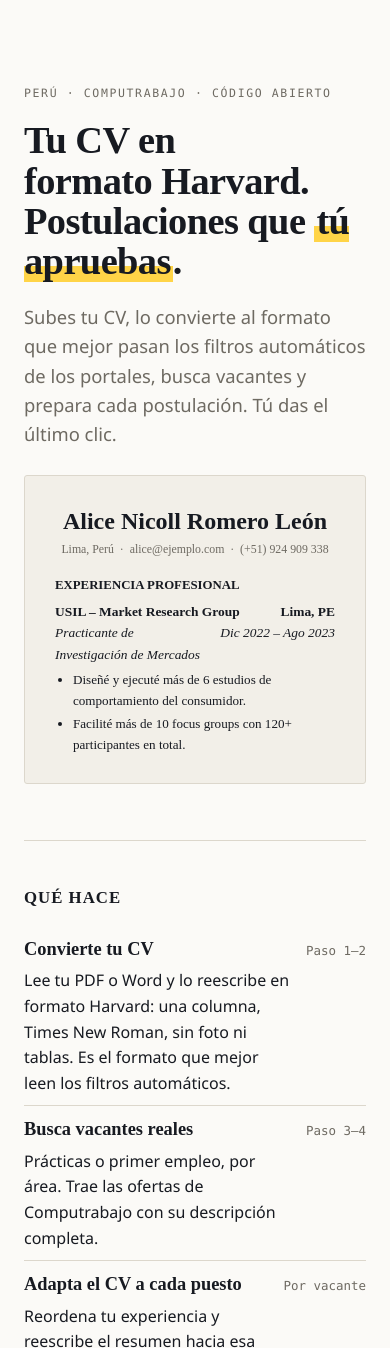
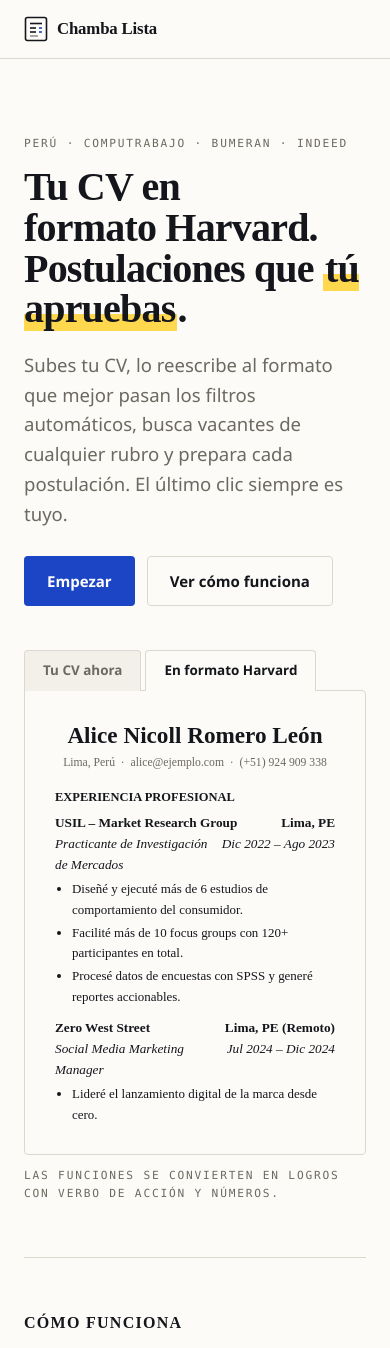
Before and after one commit to aliceromer8-hue/chambalista, a plain HTML site: page docs/index.html in a window 390 px wide. Shown: the top 1348 px of the page. Drawn offline with Linux system fonts and the light colour scheme.

Commit message:
Landing: demo interactiva antes/después, logo propio y navegación
- Espécimen del CV en Times New Roman con la tabulación derecha real,
  en pestañas que contrastan el CV crudo con el resultado.
- Logo SVG: una hoja de CV donde las líneas de la derecha (lugar y
  fechas) van en el color de acento, que es lo que define el formato.
- Barra fija con navegación, oculta en móvil.
- Sin dependencias externas: carga instantánea, tema claro y oscuro,
  respeta prefers-reduced-motion y navegable por teclado.

Co-Authored-By: Claude Opus 5 <noreply@anthropic.com>

```diff
--- a/docs/index.html
+++ b/docs/index.html
@@ -7,208 +7,317 @@
 <title>Chamba Lista — tu CV en formato Harvard, y postulaciones que tú apruebas</title>
 <style>
   :root {
-    --papel: #FBFAF7;
-    --papel-2: #F2EFE8;
-    --tinta: #171A21;
-    --lapiz: #6E6A62;
-    --pluma: #1F4FD8;
-    --marcador: #FFD447;
-    --linea: #DCD7CC;
+    --papel: #FCFBF8;
+    --papel-2: #F3F0E9;
+    --papel-3: #E9E5DB;
+    --tinta: #14161C;
+    --lapiz: #6C6960;
+    --pluma: #1B45C4;
+    --pluma-suave: #E4E9FA;
+    --marcador: #FFD84D;
+    --linea: #DDD8CD;
+    --verde: #1E7A4C;
 
     --serif: "Times New Roman", Times, serif;
     --sans: ui-sans-serif, "Segoe UI", system-ui, -apple-system, Roboto, Helvetica, Arial, sans-serif;
-    --mono: ui-monospace, "Cascadia Mono", "Consolas", monospace;
+    --mono: ui-monospace, "Cascadia Mono", Consolas, monospace;
+
+    --r: 4px;
   }
   @media (prefers-color-scheme: dark) {
     :root {
-      --papel: #14161B;
-      --papel-2: #1C1F26;
-      --tinta: #ECE8E0;
-      --lapiz: #9C978D;
-      --pluma: #7FA0FF;
-      --marcador: #FFD447;
-      --linea: #2C313B;
+      --papel: #101217; --papel-2: #171A21; --papel-3: #1F232C;
+      --tinta: #EEEAE1; --lapiz: #9B968C; --pluma: #8AA6FF;
+      --pluma-suave: #1B2440; --linea: #282D37; --verde: #5CC98D;
     }
   }
   :root[data-theme="dark"] {
-    --papel: #14161B; --papel-2: #1C1F26; --tinta: #ECE8E0;
-    --lapiz: #9C978D; --pluma: #7FA0FF; --linea: #2C313B;
+    --papel: #101217; --papel-2: #171A21; --papel-3: #1F232C;
+    --tinta: #EEEAE1; --lapiz: #9B968C; --pluma: #8AA6FF;
+    --pluma-suave: #1B2440; --linea: #282D37; --verde: #5CC98D;
   }
   :root[data-theme="light"] {
-    --papel: #FBFAF7; --papel-2: #F2EFE8; --tinta: #171A21;
-    --lapiz: #6E6A62; --pluma: #1F4FD8; --linea: #DCD7CC;
+    --papel: #FCFBF8; --papel-2: #F3F0E9; --papel-3: #E9E5DB;
+    --tinta: #14161C; --lapiz: #6C6960; --pluma: #1B45C4;
+    --pluma-suave: #E4E9FA; --linea: #DDD8CD; --verde: #1E7A4C;
   }
 
+  * { box-sizing: border-box; }
   body {
-    margin: 0;
-    background: var(--papel);
-    color: var(--tinta);
-    font-family: var(--sans);
-    font-size: 16px;
-    line-height: 1.6;
+    margin: 0; background: var(--papel); color: var(--tinta);
+    font-family: var(--sans); font-size: 16px; line-height: 1.6;
     -webkit-font-smoothing: antialiased;
   }
-  .hoja { max-width: 720px; margin: 0 auto; padding: 0 24px; }
+  .hoja { max-width: 760px; margin: 0 auto; padding: 0 24px; }
+  .ancho { max-width: 1080px; margin: 0 auto; padding: 0 24px; }
 
-  /* ---- La página se tipografía como el documento que produce ---- */
-  h1, h2, h3 { font-family: var(--serif); font-weight: 700; text-wrap: balance; margin: 0; }
-  h1 { font-size: clamp(2.4rem, 6vw, 3.6rem); line-height: 1.05; letter-spacing: -.015em; }
-  h2 { font-size: 1.05rem; text-transform: uppercase; letter-spacing: .06em; margin-bottom: 14px; }
-  h3 { font-size: 1.15rem; margin-bottom: 4px; }
+  h1, h2, h3, .logo-texto { font-family: var(--serif); font-weight: 700; text-wrap: balance; margin: 0; }
+  h1 { font-size: clamp(2.5rem, 6.5vw, 4rem); line-height: 1.02; letter-spacing: -.02em; }
+  h2 { font-size: 1rem; text-transform: uppercase; letter-spacing: .08em; margin-bottom: 18px; }
+  h3 { font-size: 1.1rem; margin-bottom: 3px; }
   p { margin: 0 0 14px; }
-  a { color: var(--pluma); }
+  a { color: var(--pluma); text-underline-offset: 3px; }
+
+  /* ---------- marca ---------- */
+  .barra {
+    position: sticky; top: 0; z-index: 20;
+    background: color-mix(in srgb, var(--papel) 88%, transparent);
+    backdrop-filter: blur(8px);
+    border-bottom: 1px solid var(--linea);
+  }
+  .barra .ancho { display: flex; align-items: center; gap: 12px; height: 58px; }
+  .logo { display: flex; align-items: center; gap: 9px; text-decoration: none; color: var(--tinta); }
+  .logo-texto { font-size: 1.05rem; letter-spacing: -.01em; }
+  .barra nav { margin-left: auto; display: flex; gap: 20px; font-size: .88rem; }
+  .barra nav a { color: var(--lapiz); text-decoration: none; }
+  .barra nav a:hover { color: var(--pluma); }
+  @media (max-width: 620px) { .barra nav { display: none; } }
 
   .eyebrow {
-    font-family: var(--mono); font-size: .72rem; text-transform: uppercase;
-    letter-spacing: .14em; color: var(--lapiz); margin-bottom: 18px;
+    font-family: var(--mono); font-size: .7rem; text-transform: uppercase;
+    letter-spacing: .16em; color: var(--lapiz);
   }
 
-  header { padding: 84px 0 56px; }
-  header .bajada { font-size: 1.15rem; color: var(--lapiz); max-width: 46ch; margin-top: 20px; }
+  header { padding: 76px 0 40px; }
+  header .bajada { font-size: 1.16rem; color: var(--lapiz); max-width: 48ch; margin-top: 20px; }
+  .acciones-hero { display: flex; flex-wrap: wrap; gap: 12px; margin-top: 28px; }
+  .boton {
+    display: inline-block; padding: 12px 22px; border-radius: var(--r);
+    font-weight: 600; font-size: .94rem; text-decoration: none; border: 1px solid transparent;
+  }
+  .boton.principal { background: var(--pluma); color: #fff; }
+  .boton.secundario { border-color: var(--linea); color: var(--tinta); }
+  .boton:hover { transform: translateY(-1px); }
+  @media (prefers-reduced-motion: reduce) { .boton:hover { transform: none; } }
 
-  /* ---- El encabezado de dos columnas del CV, como elemento estructural ---- */
-  .fila {
-    display: flex; align-items: baseline; gap: 12px;
-    padding: 9px 0; border-bottom: 1px solid var(--linea);
+  /* ---------- demo interactiva: antes / después ---------- */
+  .demo { margin: 44px 0 0; }
+  .demo-tabs { display: flex; gap: 4px; margin-bottom: -1px; }
+  .demo-tab {
+    font: inherit; font-size: .84rem; font-weight: 600; cursor: pointer;
+    background: var(--papel-2); color: var(--lapiz);
+    border: 1px solid var(--linea); border-bottom: none;
+    padding: 9px 18px; border-radius: var(--r) var(--r) 0 0;
   }
-  .fila .izq { flex: 1; min-width: 0; }
-  .fila .der {
-    font-family: var(--mono); font-size: .78rem; color: var(--lapiz);
+  .demo-tab[aria-selected="true"] { background: var(--papel); color: var(--tinta); }
+  .demo-panel {
+    border: 1px solid var(--linea); border-radius: 0 var(--r) var(--r) var(--r);
+    background: var(--papel); padding: 26px 30px; min-height: 300px;
+  }
+  .antes {
+    font-family: var(--sans); font-size: .82rem; color: var(--lapiz);
+    white-space: pre-wrap; line-height: 1.5;
+  }
+
+  /* El CV: Times New Roman de verdad, con la tabulación derecha */
+  .cv { font-family: var(--serif); }
+  .cv .nombre { text-align: center; font-size: 1.45rem; font-weight: 700; }
+  .cv .contacto { text-align: center; font-size: .73rem; color: var(--lapiz); margin-bottom: 15px; }
+  .cv .seccion { font-size: .78rem; font-weight: 700; text-transform: uppercase; margin: 13px 0 4px; }
+  .cv .fila { display: flex; justify-content: space-between; gap: 14px; font-size: .83rem; }
+  .cv .fila .der { white-space: nowrap; }
+  .cv ul { margin: 4px 0 0 17px; padding: 0; font-size: .81rem; }
+  .cv li { margin: 2px 0; }
+  .cv .neg { font-weight: 700; }
+  .cv .cur { font-style: italic; }
+
+  /* ---------- estructura ---------- */
+  section { padding: 52px 0; border-top: 1px solid var(--linea); }
+  .fila-lista { display: flex; align-items: baseline; gap: 14px; padding: 11px 0; border-bottom: 1px solid var(--linea); }
+  .fila-lista:last-child { border-bottom: none; }
+  .fila-lista .izq { flex: 1; min-width: 0; }
+  .fila-lista .der {
+    font-family: var(--mono); font-size: .74rem; color: var(--lapiz);
     text-align: right; white-space: nowrap; font-variant-numeric: tabular-nums;
   }
-  .fila:last-child { border-bottom: none; }
+  .estado-ok .der { color: var(--verde); }
 
-  section { padding: 44px 0; border-top: 1px solid var(--linea); }
+  .marca-txt { background: linear-gradient(transparent 62%, var(--marcador) 62%); padding: 0 2px; }
+  @media (prefers-color-scheme: dark) { .marca-txt { background: linear-gradient(transparent 62%, rgba(255,216,77,.3) 62%); } }
+  :root[data-theme="dark"] .marca-txt { background: linear-gradient(transparent 62%, rgba(255,216,77,.3) 62%); }
+  :root[data-theme="light"] .marca-txt { background: linear-gradient(transparent 62%, var(--marcador) 62%); }
 
-  /* ---- Espécimen del CV: Times New Roman de verdad ---- */
-  .especimen {
-    font-family: var(--serif); background: var(--papel-2);
-    border: 1px solid var(--linea); border-radius: 3px;
-    padding: 26px 30px; margin: 26px 0 0;
-  }
-  .especimen .nombre { text-align: center; font-size: 1.5rem; font-weight: 700; }
-  .especimen .contacto { text-align: center; font-size: .74rem; color: var(--lapiz); margin-bottom: 16px; }
-  .especimen .seccion { font-size: .8rem; font-weight: 700; text-transform: uppercase; margin: 14px 0 5px; }
-  .especimen .entrada { display: flex; justify-content: space-between; gap: 14px; font-size: .84rem; }
-  .especimen .entrada .der { white-space: nowrap; }
-  .especimen ul { margin: 4px 0 0 18px; padding: 0; font-size: .82rem; }
-  .especimen li { margin: 2px 0; }
-  .especimen .neg { font-weight: 700; }
-  .especimen .cur { font-style: italic; }
+  .no-hace { list-style: none; padding: 0; margin: 0; }
+  .no-hace li { padding: 13px 0; border-bottom: 1px solid var(--linea); }
+  .no-hace li:last-child { border-bottom: none; }
+  .no-hace strong { display: block; }
 
-  .marca { background: linear-gradient(transparent 62%, var(--marcador) 62%); padding: 0 2px; }
-  :root[data-theme="dark"] .marca, :root:not([data-theme]) .marca { color: inherit; }
-  @media (prefers-color-scheme: dark) { .marca { background: linear-gradient(transparent 62%, rgba(255,212,71,.32) 62%); } }
-  :root[data-theme="dark"] .marca { background: linear-gradient(transparent 62%, rgba(255,212,71,.32) 62%); }
-  :root[data-theme="light"] .marca { background: linear-gradient(transparent 62%, var(--marcador) 62%); }
-
-  .aviso {
-    border-left: 3px solid var(--pluma); background: var(--papel-2);
-    padding: 18px 20px; margin: 22px 0; border-radius: 0 3px 3px 0;
-  }
+  .aviso { border-left: 3px solid var(--pluma); background: var(--pluma-suave); padding: 16px 20px; margin: 20px 0; border-radius: 0 var(--r) var(--r) 0; }
   .aviso p:last-child { margin-bottom: 0; }
 
-  code, pre { font-family: var(--mono); font-size: .82rem; }
-  pre {
-    background: var(--papel-2); border: 1px solid var(--linea);
-    padding: 14px 16px; border-radius: 3px; overflow-x: auto; margin: 0 0 12px;
-  }
+  code, pre { font-family: var(--mono); font-size: .81rem; }
+  pre { background: var(--papel-2); border: 1px solid var(--linea); padding: 15px 17px; border-radius: var(--r); overflow-x: auto; margin: 0 0 12px; }
 
-  .no-hace li { margin-bottom: 8px; }
-  .no-hace { list-style: none; padding: 0; }
-  .no-hace li::before { content: "—"; color: var(--pluma); margin-right: 10px; }
-
-  footer { padding: 40px 0 70px; color: var(--lapiz); font-size: .84rem; border-top: 1px solid var(--linea); }
+  footer { padding: 40px 0 72px; color: var(--lapiz); font-size: .84rem; border-top: 1px solid var(--linea); }
 
   @media (prefers-reduced-motion: no-preference) {
-    .revelar { animation: subir .5s cubic-bezier(.2,.6,.3,1) both; }
-    .revelar:nth-child(2) { animation-delay: .06s; }
-    .revelar:nth-child(3) { animation-delay: .12s; }
-    @keyframes subir { from { opacity: 0; transform: translateY(10px); } to { opacity: 1; transform: none; } }
+    .revelar { animation: subir .55s cubic-bezier(.2,.6,.3,1) both; }
+    .revelar:nth-child(2) { animation-delay: .05s; }
+    .revelar:nth-child(3) { animation-delay: .1s; }
+    .revelar:nth-child(4) { animation-delay: .15s; }
+    @keyframes subir { from { opacity: 0; transform: translateY(12px); } to { opacity: 1; transform: none; } }
   }
-  a:focus-visible, button:focus-visible { outline: 2px solid var(--pluma); outline-offset: 3px; }
+  a:focus-visible, button:focus-visible { outline: 2px solid var(--pluma); outline-offset: 3px; border-radius: 2px; }
 </style>
 </head>
 <body>
-<div class="hoja">
+<div class="barra">
+  <div class="ancho">
+    <a class="logo" href="#inicio" aria-label="Chamba Lista, inicio">
+      <!-- Logo: una hoja de CV con la tabulación derecha que define el formato -->
+      <svg width="24" height="26" viewBox="0 0 24 26" fill="none" aria-hidden="true">
+        <rect x="1.5" y="1.5" width="21" height="23" rx="2" stroke="currentColor" stroke-width="1.6"/>
+        <line x1="6" y1="7.5" x2="18" y2="7.5" stroke="currentColor" stroke-width="1.6"/>
+        <line x1="6" y1="12" x2="12" y2="12" stroke="currentColor" stroke-width="1.6"/>
+        <line x1="15" y1="12" x2="18" y2="12" stroke="var(--pluma)" stroke-width="1.6"/>
+        <line x1="6" y1="16" x2="12" y2="16" stroke="currentColor" stroke-width="1.6"/>
+        <line x1="15" y1="16" x2="18" y2="16" stroke="var(--pluma)" stroke-width="1.6"/>
+        <line x1="6" y1="20" x2="14" y2="20" stroke="currentColor" stroke-width="1.6" opacity=".45"/>
+      </svg>
+      <span class="logo-texto">Chamba Lista</span>
+    </a>
+    <nav>
+      <a href="#como">Cómo funciona</a>
+      <a href="#limites">Qué no hace</a>
+      <a href="#instalar">Instalar</a>
+    </nav>
+  </div>
+</div>
+
+<div class="hoja" id="inicio">
 
   <header>
-    <p class="eyebrow revelar">Perú · Computrabajo · Código abierto</p>
-    <h1 class="revelar">Tu CV en formato Harvard.<br>Postulaciones que <span class="marca">tú apruebas</span>.</h1>
-    <p class="bajada revelar">Subes tu CV, lo convierte al formato que mejor pasan los filtros automáticos de los portales, busca vacantes y prepara cada postulación. Tú das el último clic.</p>
+    <p class="eyebrow revelar">Perú · Computrabajo · Bumeran · Indeed</p>
+    <h1 class="revelar">Tu CV en formato Harvard.<br>Postulaciones que <span class="marca-txt">tú apruebas</span>.</h1>
+    <p class="bajada revelar">Subes tu CV, lo reescribe al formato que mejor pasan los filtros automáticos, busca vacantes de cualquier rubro y prepara cada postulación. El último clic siempre es tuyo.</p>
+    <div class="acciones-hero revelar">
+      <a class="boton principal" href="#instalar">Empezar</a>
+      <a class="boton secundario" href="#como">Ver cómo funciona</a>
+    </div>
 
-    <div class="especimen" aria-label="Ejemplo del CV generado">
+    <div class="demo">
+      <div class="demo-tabs" role="tablist" aria-label="Antes y después del CV">
+        <button class="demo-tab" role="tab" id="tab-antes" aria-controls="panel-antes" aria-selected="false">Tu CV ahora</button>
+        <button class="demo-tab" role="tab" id="tab-despues" aria-controls="panel-despues" aria-selected="true">En formato Harvard</button>
+      </div>
+
+      <div class="demo-panel" id="panel-antes" role="tabpanel" aria-labelledby="tab-antes" hidden>
+<div class="antes">ALICE ROMERO
+alice@ejemplo.com / 924909338 / Lima
+
+EXPERIENCIA
+USIL - Market Research Group, Practicante de Investigacion de Mercados, Dic 2022 - Ago 2023
+Funciones: apoyo en estudios de consumidor, focus groups, procesamiento de encuestas en SPSS.
+
+Zero West Street - Social Media Marketing Manager (freelance) - Jul 2024 a Dic 2024
+Funciones: manejo de redes, contenido, coordinacion.</div>
+      </div>
+
+      <div class="demo-panel cv" id="panel-despues" role="tabpanel" aria-labelledby="tab-despues">
         <div class="nombre">Alice Nicoll Romero León</div>
         <div class="contacto">Lima, Perú &nbsp;·&nbsp; alice@ejemplo.com &nbsp;·&nbsp; (+51) 924 909 338</div>
         <div class="seccion">Experiencia profesional</div>
-      <div class="entrada"><span class="neg">USIL – Market Research Group</span><span class="der neg">Lima, PE</span></div>
-      <div class="entrada"><span class="cur">Practicante de Investigación de Mercados</span><span class="der cur">Dic 2022 – Ago 2023</span></div>
+        <div class="fila"><span class="neg">USIL – Market Research Group</span><span class="der neg">Lima, PE</span></div>
+        <div class="fila"><span class="cur">Practicante de Investigación de Mercados</span><span class="der cur">Dic 2022 – Ago 2023</span></div>
         <ul>
           <li>Diseñé y ejecuté más de 6 estudios de comportamiento del consumidor.</li>
           <li>Facilité más de 10 focus groups con 120+ participantes en total.</li>
+          <li>Procesé datos de encuestas con SPSS y generé reportes accionables.</li>
+        </ul>
+        <div class="fila" style="margin-top:9px"><span class="neg">Zero West Street</span><span class="der neg">Lima, PE (Remoto)</span></div>
+        <div class="fila"><span class="cur">Social Media Marketing Manager</span><span class="der cur">Jul 2024 – Dic 2024</span></div>
+        <ul>
+          <li>Lideré el lanzamiento digital de la marca desde cero.</li>
         </ul>
       </div>
+    </div>
+    <p class="eyebrow" style="margin-top:12px">Las funciones se convierten en logros con verbo de acción y números.</p>
   </header>
 
-  <section>
-    <h2>Qué hace</h2>
-    <div class="fila">
-      <div class="izq"><h3>Convierte tu CV</h3>Lee tu PDF o Word y lo reescribe en formato Harvard: una columna, Times New Roman, sin foto ni tablas. Es el formato que mejor leen los filtros automáticos.</div>
-      <div class="der">Paso 1–2</div>
+  <section id="como">
+    <h2>Cómo funciona</h2>
+    <div class="fila-lista">
+      <div class="izq"><h3>Lee tu CV, venga como venga</h3>PDF o Word. Una IA lo entiende por contenido, no por formato, así que da igual cómo esté maquetado.</div>
+      <div class="der">Paso 1</div>
     </div>
-    <div class="fila">
-      <div class="izq"><h3>Busca vacantes reales</h3>Prácticas o primer empleo, por área. Trae las ofertas de Computrabajo con su descripción completa.</div>
-      <div class="der">Paso 3–4</div>
+    <div class="fila-lista">
+      <div class="izq"><h3>Lo reescribe en formato Harvard</h3>Una columna, Times New Roman, sin foto ni tablas. Lo ves en pantalla antes de descargarlo.</div>
+      <div class="der">Paso 2</div>
     </div>
-    <div class="fila">
-      <div class="izq"><h3>Adapta el CV a cada puesto</h3>Reordena tu experiencia y reescribe el resumen hacia esa vacante. Sin inventar nada: solo mueve y reformula lo que tu CV ya dice.</div>
-      <div class="der">Por vacante</div>
+    <div class="fila-lista">
+      <div class="izq"><h3>Buscas el puesto que quieras</h3>Escribes «enfermera», «cajero», «practicante de derecho» — cualquier rubro. Busca en tres portales a la vez y junta los resultados.</div>
+      <div class="der">Paso 3</div>
     </div>
-    <div class="fila">
-      <div class="izq"><h3>Redacta las preguntas del formulario</h3>«¿Qué carrera cursas y en qué ciclo?» se responde con una frase, no pegando tu CV. Lo que no está en tu CV, te lo pregunta.</div>
+    <div class="fila-lista">
+      <div class="izq"><h3>Adapta tu CV a cada vacante</h3>Reordena tu experiencia hacia ese puesto y reescribe el resumen. Sin inventar: solo mueve y reformula lo que ya tienes.</div>
+      <div class="der">Paso 4</div>
+    </div>
+    <div class="fila-lista">
+      <div class="izq"><h3>Llena el formulario y tú revisas</h3>Las preguntas del portal se responden desde tu CV. Ves todo antes de que se envíe nada.</div>
       <div class="der">Paso 5</div>
     </div>
   </section>
 
-  <section>
+  <section id="limites">
     <h2>Qué no hace, a propósito</h2>
     <ul class="no-hace">
-      <li><strong>No te pide tu contraseña.</strong> Tú inicias sesión en el portal, en tu propio navegador. La plataforma nunca ve tus credenciales.</li>
-      <li><strong>No acepta condiciones por ti.</strong> Si una vacante te pide confirmar que las prácticas son <em>ad honorem</em>, te muestra el aviso y decides tú. Ni siquiera en modo automático.</li>
-      <li><strong>No completa tu DNI.</strong> Ni tu dirección, ni tu fecha de nacimiento. Te avisa qué falta para que lo escribas tú.</li>
-      <li><strong>No inventa experiencia.</strong> Adaptar es reordenar lo que ya tienes. Si la vacante pide algo que no manejas, no lo menciona.</li>
+      <li><strong>No te pide tu contraseña.</strong> Tú inicias sesión en el portal, en tu propio navegador.</li>
+      <li><strong>No acepta condiciones por ti.</strong> Si una vacante te pide confirmar que las prácticas son <em>ad honorem</em>, decides tú. Ni siquiera en modo automático.</li>
+      <li><strong>No inventa experiencia.</strong> Si la vacante pide algo que no manejas, no lo menciona.</li>
+      <li><strong>No rellena datos que no le diste.</strong> Tu DNI se completa solo si tú lo guardaste antes; si no, te avisa.</li>
       <li><strong>No resuelve CAPTCHAs.</strong> Cuando aparece uno, te pasa el control.</li>
     </ul>
   </section>
 
-  <section>
+  <section id="instalar">
     <h2>Corre en tu computadora</h2>
-    <p>No es una web donde subes tu CV a un servidor ajeno. Se instala y corre en tu propia máquina: tu CV, tu sesión del portal y tu historial de postulaciones <span class="marca">nunca salen de ahí</span>.</p>
+    <p>No es una web donde subes tu CV a un servidor ajeno. Se instala y corre en tu máquina: tu CV, tu sesión del portal y tu historial <span class="marca-txt">nunca salen de ahí</span>.</p>
     <div class="aviso">
-      <p>Esa es también la razón técnica: para postular hace falta la sesión que tú abriste en tu navegador. Un servidor en la nube no la tiene, y pedírtela significaría pedirte la contraseña. Preferimos que corra en tu equipo.</p>
+      <p>Es también la razón técnica: para postular hace falta la sesión que tú abriste en tu navegador. Un servidor en la nube no la tiene, y pedírtela significaría pedirte la contraseña.</p>
     </div>
     <pre><code>git clone https://github.com/&lt;tu-usuario&gt;/chamba-lista
 cd chamba-lista
 pip install -r requirements.txt
 python app.py</code></pre>
-    <p style="color: var(--lapiz); font-size: .88rem;">Necesita Python 3.10 o superior. Para que redacte las respuestas hace falta un modelo: <a href="https://ollama.com">Ollama</a> en local (gratis y privado), o una clave gratuita de Gemini o Groq.</p>
+    <p class="eyebrow">Python 3.10+. Para que redacte las respuestas: Ollama en local (gratis y privado) o una clave gratuita de Gemini o Groq.</p>
   </section>
 
   <section>
     <h2>En qué punto está</h2>
-    <div class="fila"><div class="izq">CV a formato Harvard, con vista previa</div><div class="der">Funciona</div></div>
-    <div class="fila"><div class="izq">Búsqueda de vacantes en Computrabajo</div><div class="der">Funciona</div></div>
-    <div class="fila"><div class="izq">Respuestas redactadas desde tu CV</div><div class="der">Funciona</div></div>
-    <div class="fila"><div class="izq">Postulación con revisión, y en lote</div><div class="der">En pruebas</div></div>
-    <div class="fila"><div class="izq">Bumeran · Indeed · LinkedIn</div><div class="der">Pendiente</div></div>
-    <p style="margin-top: 20px; color: var(--lapiz); font-size: .9rem;">Es un proyecto en desarrollo, hecho para buscar prácticas en Perú. Los portales pueden cambiar su web y romper la automatización; cuando pasa, se arregla.</p>
+    <div class="fila-lista estado-ok"><div class="izq">CV a formato Harvard, con vista previa</div><div class="der">Listo</div></div>
+    <div class="fila-lista estado-ok"><div class="izq">Búsqueda libre en Computrabajo, Bumeran e Indeed</div><div class="der">Listo</div></div>
+    <div class="fila-lista estado-ok"><div class="izq">Respuestas redactadas desde tu CV</div><div class="der">Listo</div></div>
+    <div class="fila-lista"><div class="izq">Postulación con revisión, y en lote</div><div class="der">En pruebas</div></div>
+    <div class="fila-lista"><div class="izq">Postular desde Bumeran e Indeed</div><div class="der">Pendiente</div></div>
+    <p style="margin-top:22px" class="eyebrow">Proyecto en desarrollo, hecho para buscar trabajo en Perú.</p>
   </section>
 
   <footer>
-    <p>Chamba Lista — herramienta abierta para buscar prácticas y primer empleo en Perú.</p>
+    <p>Chamba Lista — herramienta abierta para buscar trabajo en Perú.</p>
     <p>Revisa siempre lo que se envía en tu nombre.</p>
   </footer>
 
 </div>
+
+<script>
+  // Pestañas antes/después. Sin dependencias: la página debe cargar al instante.
+  (function () {
+    var tabs = [document.getElementById("tab-antes"), document.getElementById("tab-despues")];
+    var paneles = [document.getElementById("panel-antes"), document.getElementById("panel-despues")];
+    function activar(i) {
+      tabs.forEach(function (t, n) { t.setAttribute("aria-selected", n === i ? "true" : "false"); });
+      paneles.forEach(function (p, n) { p.hidden = n !== i; });
+    }
+    tabs.forEach(function (t, i) {
+      t.addEventListener("click", function () { activar(i); });
+      t.addEventListener("keydown", function (e) {
+        if (e.key === "ArrowRight" || e.key === "ArrowLeft") {
+          var otro = i === 0 ? 1 : 0;
+          activar(otro); tabs[otro].focus();
+        }
+      });
+    });
+  })();
+</script>
 </body>
 </html>
```
Also changed, not shown: 1 other file. Lines whose indentation alone changed are shown as unchanged.
